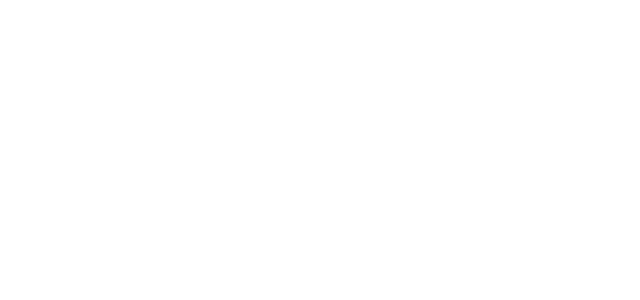
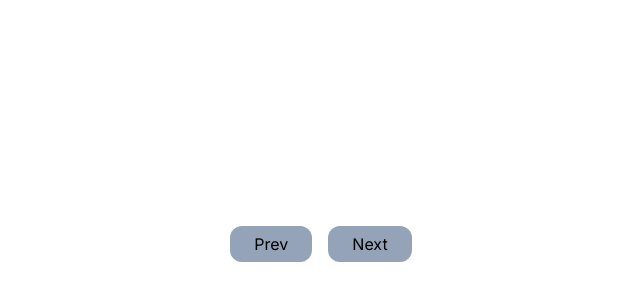
Before and after one commit to ihossen016/server-side-pagination, a Next.js app: page / in a window 1280 px wide. Shown: the part 156-456 px from the top of the page, without its empty margins (319-959 px from the left). Built offline with nearby package versions, Linux system fonts and the light colour scheme.

Commit message:
new route created

```diff
--- a/app/page.jsx
+++ b/app/page.jsx
@@ -1,3 +1,11 @@
+import CustomPagination from "@/components/CustomPagination";
+
 export default function Home() {
-    return <main></main>;
+    return (
+        <div className="w-full h-screen flex justify-center items-center">
+            <div>
+                <CustomPagination />
+            </div>
+        </div>
+    );
 }
--- /dev/null
+++ b/app/products/page.jsx
@@ -0,0 +1,9 @@
+function page() {
+    return (
+        <div>
+            <h2>products library</h2>
+        </div>
+    );
+}
+
+export default page;
--- /dev/null
+++ b/app/products/page/[pageNumber]/page.jsx
@@ -0,0 +1,7 @@
+import React from "react";
+
+function PageNumber() {
+    return <div>PageNumber</div>;
+}
+
+export default PageNumber;
--- /dev/null
+++ b/components/CustomPagination.jsx
@@ -0,0 +1,34 @@
+"use client";
+import Link from "next/link";
+import { useState } from "react";
+
+function CustomPagination() {
+    const [currentPage, setCurrentPage] = useState(1);
+    const handleClick = value => {
+        setCurrentPage(prevPage => prevPage + value);
+    };
+
+    return (
+        <div className="flex justify-center items-center gap-4">
+            <button disabled={currentPage <= 1} onClick={() => handleClick(1)}>
+                <Link
+                    className="px-6 py-2 bg-slate-400 rounded-xl"
+                    href={`/products/page/${currentPage}`}
+                >
+                    Prev
+                </Link>
+            </button>
+
+            <button onClick={() => handleClick(-1)}>
+                <Link
+                    className="px-6 py-2 bg-slate-400 rounded-xl"
+                    href={`/products/page/${currentPage}`}
+                >
+                    Next
+                </Link>
+            </button>
+        </div>
+    );
+}
+
+export default CustomPagination;
```
